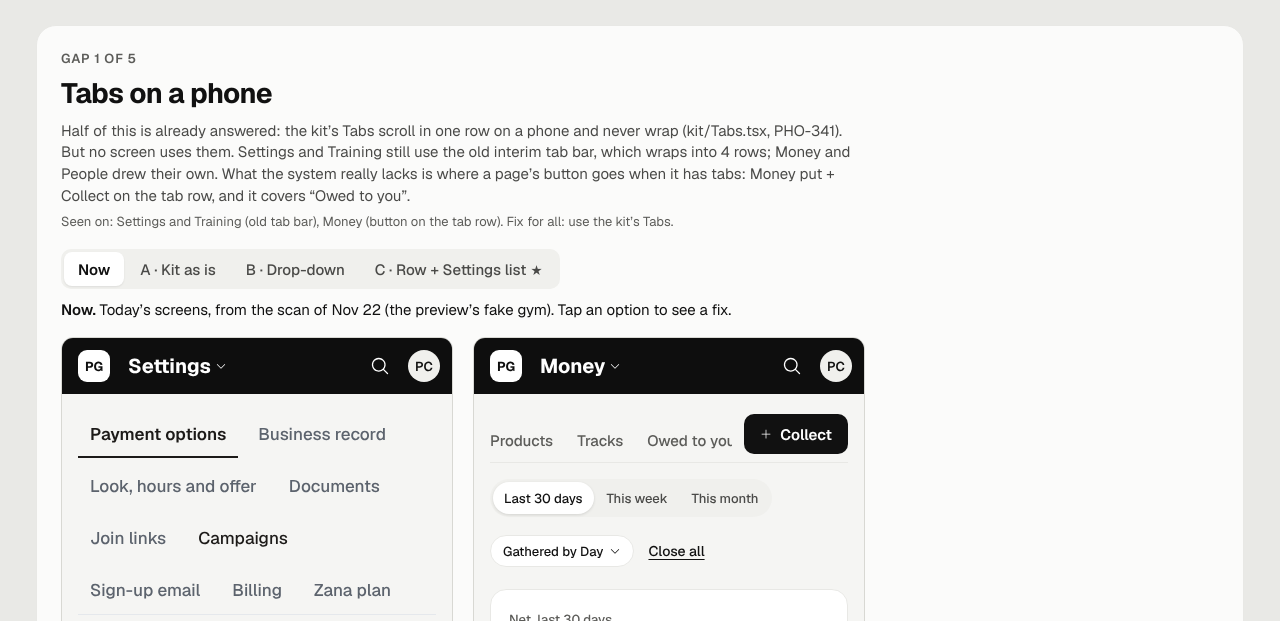
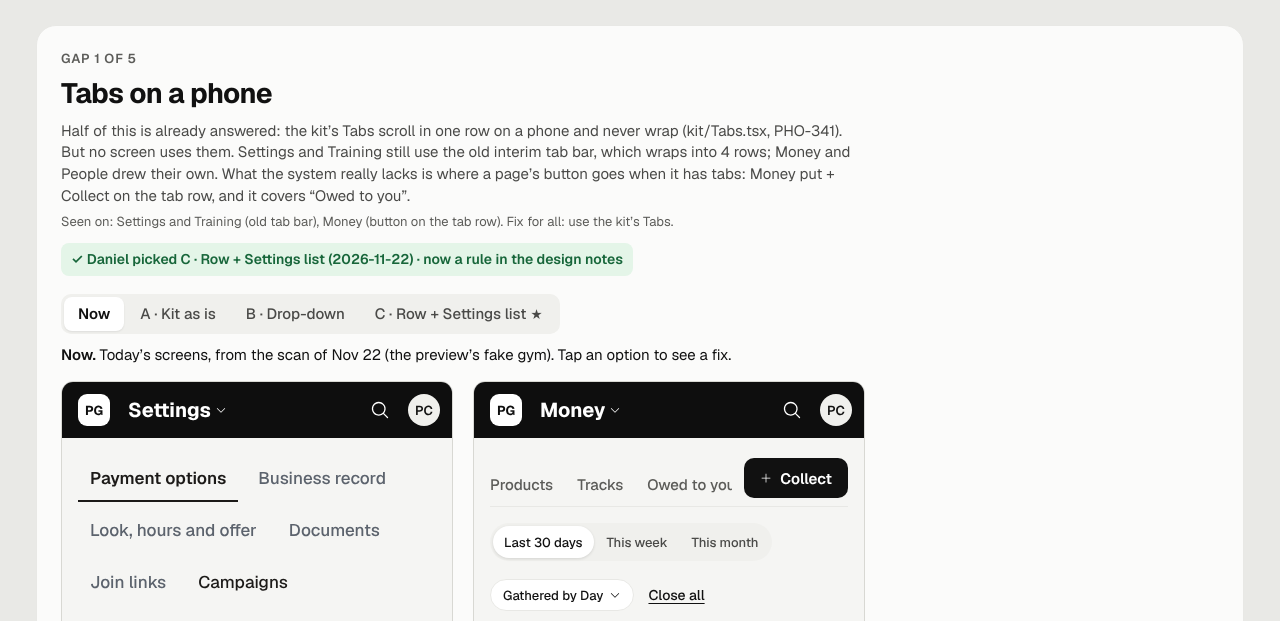
Before and after one commit to dlebron78/zana-labs, a plain HTML site: page p/ds-gaps/index.html in a window 1280 px wide. Shown: the part 179-800 px from the top of the page. Drawn offline with nearby package versions, Linux system fonts and the light colour scheme.

Commit message:
Design system gaps: all five picked

```diff
--- a/p/ds-gaps/index.html
+++ b/p/ds-gaps/index.html
@@ -129,7 +129,7 @@ const GAPS=[
 { id:'tabs', title:'Tabs on a phone',
   why:'Half of this is already answered: the kit’s Tabs scroll in one row on a phone and never wrap (kit/Tabs.tsx, PHO-341). But no screen uses them. Settings and Training still use the old interim tab bar, which wraps into 4 rows; Money and People drew their own. What the system really lacks is where a page’s button goes when it has tabs: Money put + Collect on the tab row, and it covers “Owed to you”.',
   seen:'Seen on: Settings and Training (old tab bar), Money (button on the tab row). Fix for all: use the kit’s Tabs.',
-  pick:'C',
+  pick:'C', chosen:'C',
   opts:{
     A:{short:'Kit as is',name:'The kit as it is, plus a place for the button',desc:'What kit/Tabs already does: one line that scrolls sideways; the edge fades so you can tell there is more, and the chosen tab scrolls into view. A page’s button never shares the tab row: on a phone it sits in its own row above the tabs, on the right.',trade:'Hidden tabs are easy to miss: an owner may never find “Zana plan”.',
       phone:()=>`<div class="actrow"><button class="btn sm">⋯</button><button class="btn sm main">+ Collect</button></div><div class="tabs scroll" style="margin-top:4px"><span>Products</span><span>Tracks</span><span class="on">Owed to you</span><span>Ledger</span></div><div class="card"><h3>Owed to you</h3><div class="mute">$129.00 owed by 1 person</div></div>`},
@@ -148,7 +148,7 @@ const GAPS=[
 { id:'pills', title:'A pill whose word doesn’t fit',
   why:'The rules already hold a row to one pill, the worst problem first (people/personFacts.ts rowFlag), and the kit lets that pill shrink before the name does (kit/Table.tsx, pick 9, your “go”). The trouble is the word: an unsigned document’s pill says the document’s own title, which a gym can make long, so it shrinks to “Liability w…” or “L…”. Separately, the person page’s header repeats pills the red card under it already says, which breaks “said once per screen”.',
   seen:'Seen on: People list (laptop and phone), the person page header. Not a missing rule: the pill’s word is the choice to make.',
-  pick:'D',
+  pick:'D', chosen:'D',
   opts:{
     A:{short:'Title, never cut',name:'Keep the title, and let the name give way instead',desc:'Reverse pick 9: the pill keeps its full word, and the person’s name is cut first.',trade:'The pill reads, but “Carmen Ros…” is worse: the desk is scanning for a name.'},
     B:{short:'Short word + count',name:'A short fixed word, with the count',desc:'The pill never carries a title: “TO SIGN”, or “3 TO SIGN” when she owes several. Short enough to never shrink. Which documents is the profile’s job, in its red card.',trade:'The list stops saying which document; the desk’s act is the same either way (get her to sign).'},
@@ -243,7 +243,7 @@ const NOW={
 function nowView(id){return `<div class="nowgrid">${NOW[id].map(([f,c])=>`<figure><img src="now/${f}" alt="${c}" loading="lazy"><figcaption>${c}</figcaption></figure>`).join('')}</div>`;}
 function draw(){
   $('#gaps').innerHTML=GAPS.map((g,i)=>`<section class="gap" id="${g.id}"><div class="cap">Gap ${i+1} of 5</div><h2>${g.title}</h2><p class="why">${g.why}</p><div class="seen">${g.seen}</div>
-    ${g.chosen?`<div class="chosen">✓ Daniel picked ${g.chosen} · ${g.opts[g.chosen].short} (2026-11-22)</div>`:''}<div class="pickrow"><div class="seg" role="group" aria-label="Options for gap ${i+1}"><button data-g="${i}" data-o="Now" aria-pressed="${g.cur==='Now'}">Now</button>${Object.keys(g.opts).map(k=>`<button data-g="${i}" data-o="${k}" aria-pressed="${k===g.cur}">${k} · ${g.opts[k].short}${k===g.pick?'<span class="star">★</span>':''}</button>`).join('')}</div></div>
+    ${g.chosen?`<div class="chosen">✓ Daniel picked ${g.chosen} · ${g.opts[g.chosen].short} (2026-11-22) · now a rule in the design notes</div>`:''}<div class="pickrow"><div class="seg" role="group" aria-label="Options for gap ${i+1}"><button data-g="${i}" data-o="Now" aria-pressed="${g.cur==='Now'}">Now</button>${Object.keys(g.opts).map(k=>`<button data-g="${i}" data-o="${k}" aria-pressed="${k===g.cur}">${k} · ${g.opts[k].short}${k===g.pick?'<span class="star">★</span>':''}</button>`).join('')}</div></div>
     ${g.cur==='Now'?`<p class="opt"><b>Now.</b> Today’s screens, from the scan of Nov 22 (the preview’s fake gym). Tap an option to see a fix.</p><div data-stage="${i}">${nowView(g.id)}</div>`:`<p class="opt"><b>${g.cur} · ${g.opts[g.cur].name}.</b> ${g.opts[g.cur].desc}<span class="trade">Trade-off: ${g.opts[g.cur].trade}</span></p>
     <div data-stage="${i}">${g.render(g.cur)}</div>`}</section>`).join('');
 }
```
